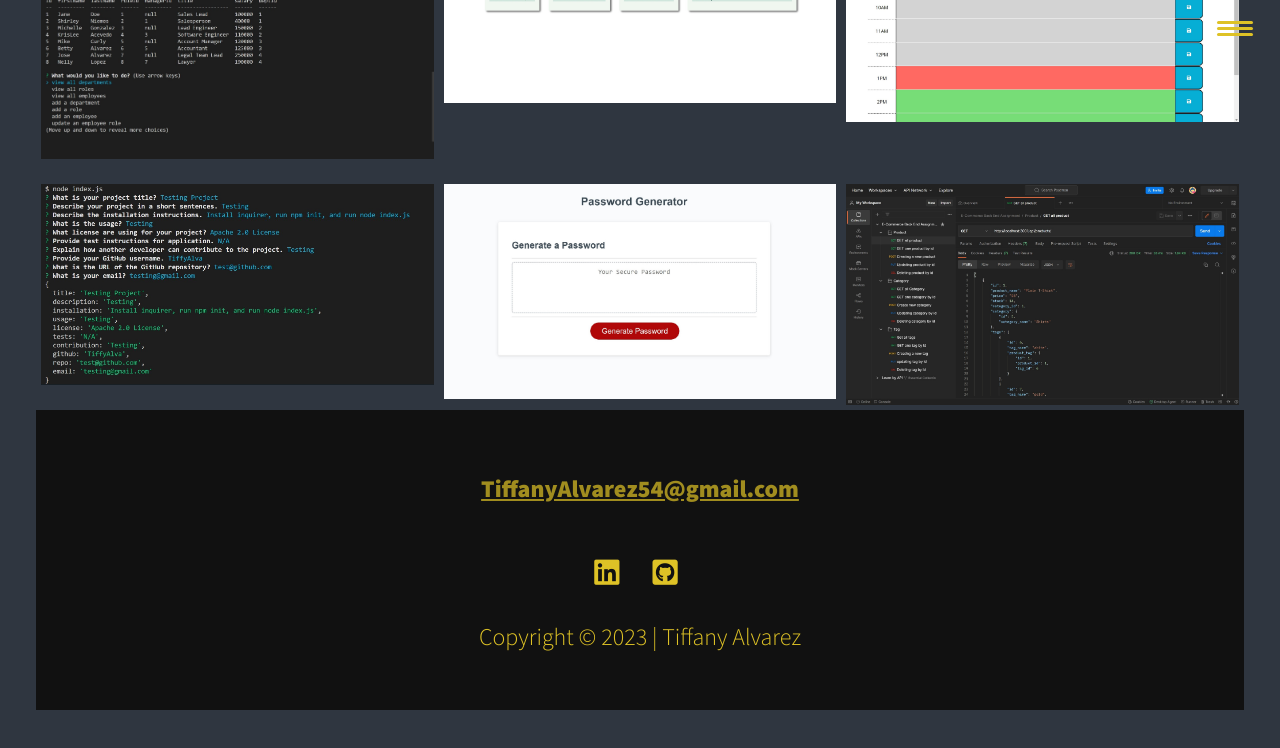
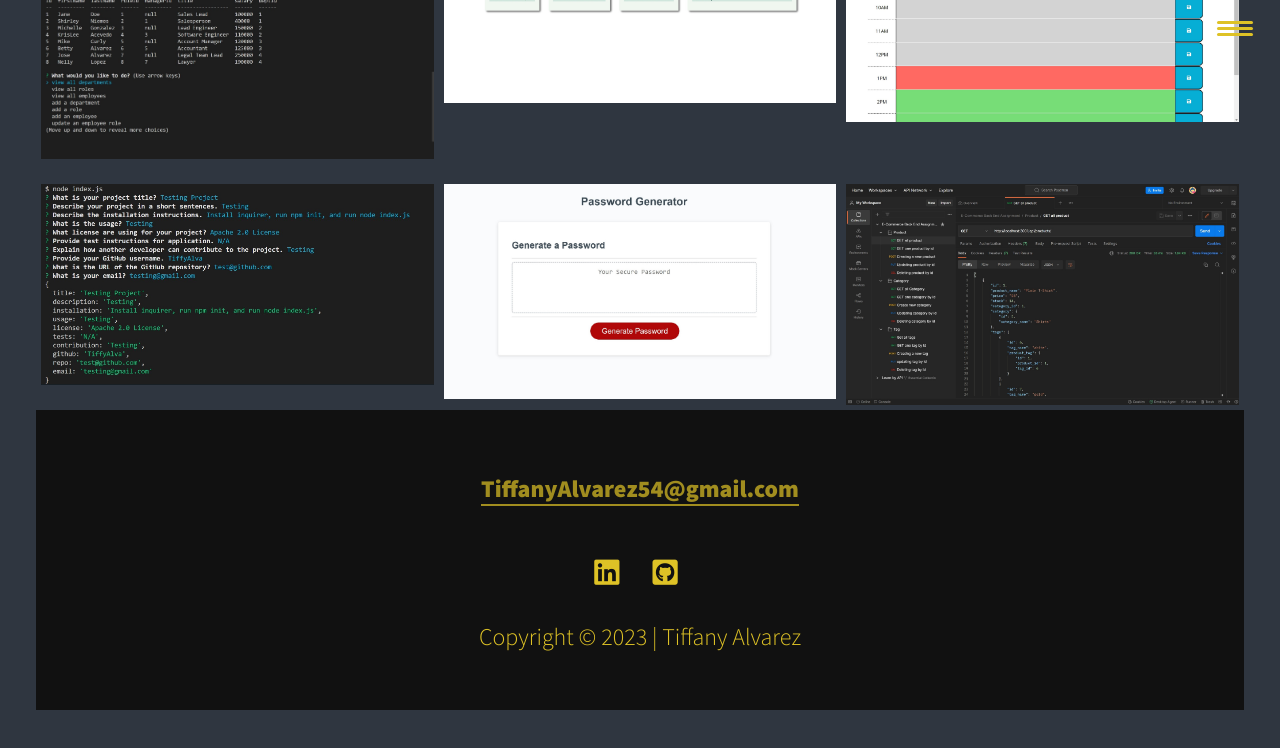
Before and after one commit to TiffyAlva/My-Portfolio, a website: page index.html in a window 1280 px wide. In both pictures the pointer is over the link "TiffanyAlvarez54@gmail.com". Shown: the part 2338-3086 px from the top of the page. Drawn offline with nearby package versions, Linux system fonts and the light colour scheme.

Commit message:
added border

```diff
--- a/style.css
+++ b/style.css
@@ -366,7 +366,6 @@ header {
 
 .portfolio__item {
   background: var(--clr-dark);
-  /* overflow: hidden; */
 }
 
 .portfolio__img {
@@ -405,8 +404,6 @@ header {
   height: 300px;
   padding: 2.5em 0 0 0;
   font-size: var(--fs-h3);
-
-
 }
 
 .footer a {
@@ -424,7 +421,7 @@ header {
 }
 
 .footer__link:hover {
-  text-decoration: underline;
+  border-bottom: 2px solid;
 }
 
 .social-list {
```
